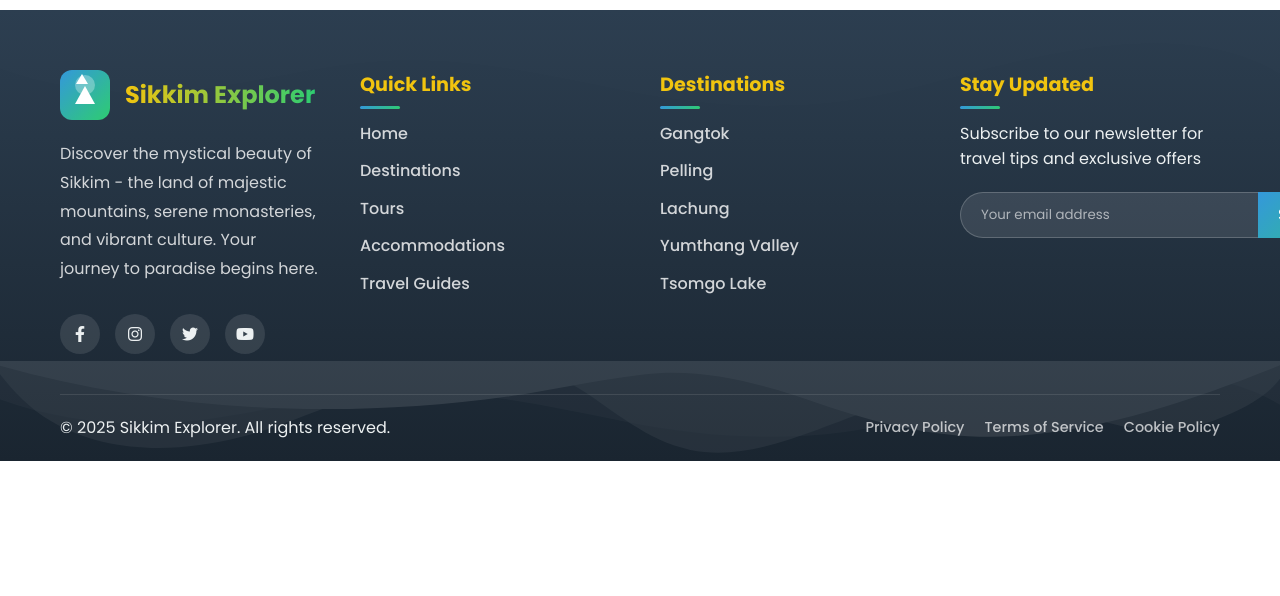
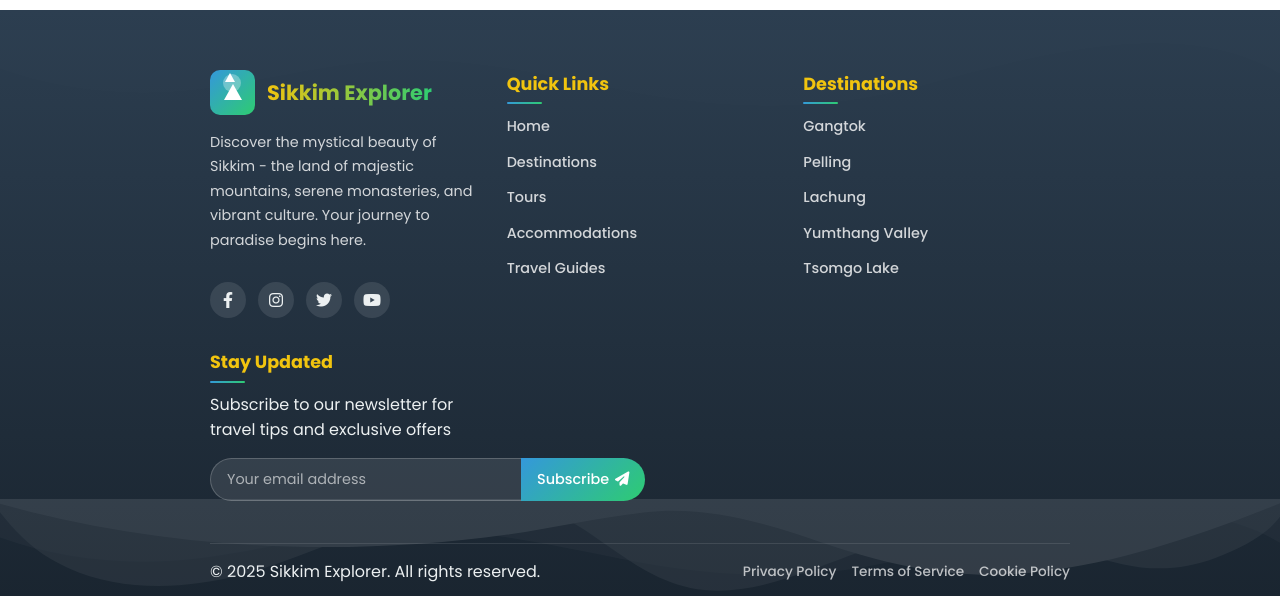
Before and after one commit to Krishna67890/Sikkim-Travel-App, a React (Vite) app: page /contact in a window 1280 px wide. Shown: the part 1464-2060 px from the top of the page. Before the commit the page ends 1925 px from the top, so only its background shows below. Built offline with nearby package versions, Linux system fonts and the light colour scheme.

Commit message:
Footer.css

```diff
--- a/src/components/common/Footer/Footer.css
+++ b/src/components/common/Footer/Footer.css
@@ -71,21 +71,21 @@ body {
 .footer-content {
   position: relative;
   z-index: 2;
-  max-width: 1200px;
+  max-width: 900px; /* Reduced from 1200px */
   margin: 0 auto;
   padding: 0 20px;
 }
 
 .footer-main {
   display: grid;
-  grid-template-columns: repeat(auto-fit, minmax(250px, 1fr));
-  gap: 40px;
-  padding-bottom: 40px;
+  grid-template-columns: repeat(auto-fit, minmax(220px, 1fr)); /* Reduced minmax */
+  gap: 30px; /* Reduced gap */
+  padding-bottom: 30px; /* Reduced padding */
 }
 
 .footer-section h4 {
-  font-size: 1.2rem;
-  margin-bottom: 20px;
+  font-size: 1.1rem; /* Slightly smaller font */
+  margin-bottom: 15px; /* Reduced margin */
   color: var(--gold);
   position: relative;
   display: inline-block;
@@ -95,17 +95,17 @@ body {
   content: '';
   position: absolute;
   left: 0;
-  bottom: -8px;
-  width: 40px;
-  height: 3px;
+  bottom: -6px; /* Adjusted position */
+  width: 35px; /* Slightly smaller */
+  height: 2px; /* Thinner line */
   background: var(--gradient);
-  border-radius: 3px;
+  border-radius: 2px;
 }
 
 .footer-logo {
   display: flex;
   align-items: center;
-  margin-bottom: 20px;
+  margin-bottom: 15px; /* Reduced margin */
   cursor: pointer;
   transition: var(--transition);
 }
@@ -115,14 +115,14 @@ body {
 }
 
 .logo-icon {
-  width: 50px;
-  height: 50px;
+  width: 45px; /* Slightly smaller */
+  height: 45px;
   background: var(--gradient);
-  border-radius: 12px;
+  border-radius: 10px; /* Slightly smaller radius */
   display: flex;
   align-items: center;
   justify-content: center;
-  margin-right: 15px;
+  margin-right: 12px; /* Reduced margin */
   position: relative;
   overflow: hidden;
 }
@@ -130,20 +130,20 @@ body {
 .logo-icon::before {
   content: '';
   position: absolute;
-  width: 20px;
-  height: 20px;
+  width: 18px; /* Slightly smaller */
+  height: 18px;
   background: rgba(255, 255, 255, 0.3);
   border-radius: 50%;
-  top: 5px;
-  left: 15px;
+  top: 4px; /* Adjusted position */
+  left: 13px; /* Adjusted position */
 }
 
 .mountain-icon {
   width: 0;
   height: 0;
-  border-left: 10px solid transparent;
-  border-right: 10px solid transparent;
-  border-bottom: 18px solid white;
+  border-left: 9px solid transparent; /* Slightly smaller */
+  border-right: 9px solid transparent;
+  border-bottom: 16px solid white;
   position: relative;
 }
 
@@ -152,15 +152,15 @@ body {
   position: absolute;
   width: 0;
   height: 0;
-  border-left: 6px solid transparent;
-  border-right: 6px solid transparent;
-  border-bottom: 10px solid white;
-  top: -12px;
-  left: -9px;
+  border-left: 5px solid transparent; /* Slightly smaller */
+  border-right: 5px solid transparent;
+  border-bottom: 9px solid white;
+  top: -11px; /* Adjusted position */
+  left: -8px; /* Adjusted position */
 }
 
 .footer-logo h3 {
-  font-size: 1.5rem;
+  font-size: 1.3rem; /* Slightly smaller */
   font-weight: 700;
   background: linear-gradient(to right, var(--gold), var(--secondary-color));
   -webkit-background-clip: text;
@@ -169,22 +169,23 @@ body {
 }
 
 .footer-description {
-  margin-bottom: 25px;
-  line-height: 1.8;
+  margin-bottom: 20px; /* Reduced margin */
+  line-height: 1.7; /* Slightly tighter line height */
   color: rgba(255, 255, 255, 0.8);
+  font-size: 0.9rem; /* Slightly smaller font */
 }
 
 .social-links {
   display: flex;
-  gap: 15px;
+  gap: 12px; /* Reduced gap */
 }
 
 .social-link {
   display: flex;
   align-items: center;
   justify-content: center;
-  width: 40px;
-  height: 40px;
+  width: 36px; /* Slightly smaller */
+  height: 36px;
   background: rgba(255, 255, 255, 0.1);
   border-radius: 50%;
   color: var(--light-color);
@@ -207,9 +208,9 @@ body {
 }
 
 .social-link:hover {
-  transform: translateY(-5px);
+  transform: translateY(-4px); /* Slightly less movement */
   color: white;
-  box-shadow: 0 5px 15px rgba(0, 0, 0, 0.2);
+  box-shadow: 0 4px 12px rgba(0, 0, 0, 0.2); /* Slightly smaller shadow */
 }
 
 .social-link:hover::before {
@@ -221,7 +222,7 @@ body {
 }
 
 .footer-links li {
-  margin-bottom: 12px;
+  margin-bottom: 10px; /* Reduced margin */
 }
 
 .footer-links a {
@@ -231,12 +232,13 @@ body {
   position: relative;
   padding-left: 0;
   display: inline-block;
+  font-size: 0.9rem; /* Slightly smaller font */
 }
 
 .footer-links a::before {
   content: '→';
   position: absolute;
-  left: -20px;
+  left: -18px; /* Adjusted position */
   opacity: 0;
   transition: var(--transition);
   color: var(--gold);
@@ -244,7 +246,7 @@ body {
 
 .footer-links a:hover {
   color: var(--gold);
-  padding-left: 20px;
+  padding-left: 18px; /* Adjusted padding */
 }
 
 .footer-links a:hover::before {
@@ -253,26 +255,27 @@ body {
 }
 
 .newsletter-form {
-  margin-top: 20px;
+  margin-top: 15px; /* Reduced margin */
 }
 
 .input-group {
   position: relative;
   display: flex;
-  margin-bottom: 15px;
+  margin-bottom: 12px; /* Reduced margin */
 }
 
 .input-group input {
   flex: 1;
-  padding: 12px 20px;
+  padding: 10px 16px; /* Reduced padding */
   border: none;
-  border-radius: 30px 0 0 30px;
+  border-radius: 25px 0 0 25px; /* Slightly smaller radius */
   outline: none;
   font-family: 'Poppins', sans-serif;
   background: rgba(255, 255, 255, 0.1);
   color: white;
   border: 1px solid rgba(255, 255, 255, 0.2);
   border-right: none;
+  font-size: 0.9rem; /* Slightly smaller font */
 }
 
 .input-group input::placeholder {
@@ -280,30 +283,32 @@ body {
 }
 
 .subscribe-btn {
-  padding: 0 20px;
+  padding: 0 16px; /* Reduced padding */
   border: none;
-  border-radius: 0 30px 30px 0;
+  border-radius: 0 25px 25px 0; /* Slightly smaller radius */
   background: var(--gradient);
   color: white;
   cursor: pointer;
   transition: var(--transition);
   display: flex;
   align-items: center;
-  gap: 8px;
+  gap: 6px; /* Reduced gap */
+  font-size: 0.9rem; /* Slightly smaller font */
 }
 
 .subscribe-btn:hover {
   background: linear-gradient(135deg, #2ecc71, #3498db);
-  box-shadow: 0 5px 15px rgba(0, 0, 0, 0.2);
+  box-shadow: 0 4px 12px rgba(0, 0, 0, 0.2); /* Slightly smaller shadow */
 }
 
 .subscription-success {
   display: flex;
   align-items: center;
-  gap: 10px;
+  gap: 8px; /* Reduced gap */
   color: var(--secondary-color);
   font-weight: 500;
   animation: fadeIn 0.5s ease;
+  font-size: 0.9rem; /* Slightly smaller font */
 }
 
 @keyframes fadeIn {
@@ -313,7 +318,7 @@ body {
 
 .footer-bottom {
   border-top: 1px solid rgba(255, 255, 255, 0.1);
-  padding: 20px 0;
+  padding: 15px 0; /* Reduced padding */
 }
 
 .footer-bottom-content {
@@ -321,19 +326,19 @@ body {
   justify-content: space-between;
   align-items: center;
   flex-wrap: wrap;
-  gap: 20px;
+  gap: 15px; /* Reduced gap */
 }
 
 .legal-links {
   display: flex;
-  gap: 20px;
+  gap: 15px; /* Reduced gap */
 }
 
 .legal-links a {
   color: rgba(255, 255, 255, 0.7);
   text-decoration: none;
   transition: var(--transition);
-  font-size: 0.9rem;
+  font-size: 0.85rem; /* Slightly smaller font */
 }
 
 .legal-links a:hover {
@@ -342,10 +347,10 @@ body {
 
 .scroll-to-top {
   position: fixed;
-  bottom: 30px;
-  right: 30px;
-  width: 50px;
-  height: 50px;
+  bottom: 25px; /* Adjusted position */
+  right: 25px;
+  width: 45px; /* Slightly smaller */
+  height: 45px;
   background: var(--gradient);
   color: white;
   border-radius: 50%;
@@ -357,7 +362,7 @@ body {
   opacity: 0;
   visibility: hidden;
   z-index: 1000;
-  box-shadow: 0 5px 15px rgba(0, 0, 0, 0.2);
+  box-shadow: 0 4px 12px rgba(0, 0, 0, 0.2); /* Slightly smaller shadow */
 }
 
 .scroll-to-top.active {
@@ -366,8 +371,8 @@ body {
 }
 
 .scroll-to-top:hover {
-  transform: translateY(-5px);
-  box-shadow: 0 8px 20px rgba(0, 0, 0, 0.3);
+  transform: translateY(-4px); /* Slightly less movement */
+  box-shadow: 0 6px 16px rgba(0, 0, 0, 0.3); /* Slightly smaller shadow */
 }
 
 .hover-effect {
@@ -386,20 +391,20 @@ body {
 }
 
 .effect-icon {
-  font-size: 10rem;
+  font-size: 8rem; /* Reduced size */
   animation: float 3s ease-in-out infinite;
 }
 
 @keyframes float {
   0%, 100% { transform: translateY(0) rotate(0deg); }
-  50% { transform: translateY(-20px) rotate(5deg); }
+  50% { transform: translateY(-15px) rotate(5deg); } /* Reduced movement */
 }
 
 /* Responsive styles */
 @media (max-width: 768px) {
   .footer-main {
     grid-template-columns: 1fr;
-    gap: 30px;
+    gap: 25px; /* Reduced gap */
   }
 
   .footer-bottom-content {
@@ -416,25 +421,25 @@ body {
   }
 
   .input-group input {
-    border-radius: 30px;
+    border-radius: 25px; /* Slightly smaller radius */
     border-right: 1px solid rgba(255, 255, 255, 0.2);
-    margin-bottom: 10px;
+    margin-bottom: 8px; /* Reduced margin */
   }
 
   .subscribe-btn {
-    border-radius: 30px;
+    border-radius: 25px; /* Slightly smaller radius */
     justify-content: center;
-    padding: 12px;
+    padding: 10px; /* Reduced padding */
   }
 
   .effect-icon {
-    font-size: 6rem;
+    font-size: 5rem; /* Reduced size */
   }
 }
 
 @media (max-width: 480px) {
   .footer {
-    padding: 40px 0 0;
+    padding: 30px 0 0; /* Reduced padding */
   }
 
   .footer-content {
@@ -448,7 +453,7 @@ body {
 
   .logo-icon {
     margin-right: 0;
-    margin-bottom: 10px;
+    margin-bottom: 8px; /* Reduced margin */
   }
 
   .social-links {
@@ -457,6 +462,15 @@ body {
 
   .legal-links {
     flex-direction: column;
-    gap: 10px;
+    gap: 8px; /* Reduced gap */
   }
 }
+
+/* Additional class for even smaller width */
+.footer-compact {
+  max-width: 800px; /* Even smaller max-width */
+}
+
+.footer-compact .footer-content {
+  max-width: 700px; /* Matching smaller max-width */
+}
```
